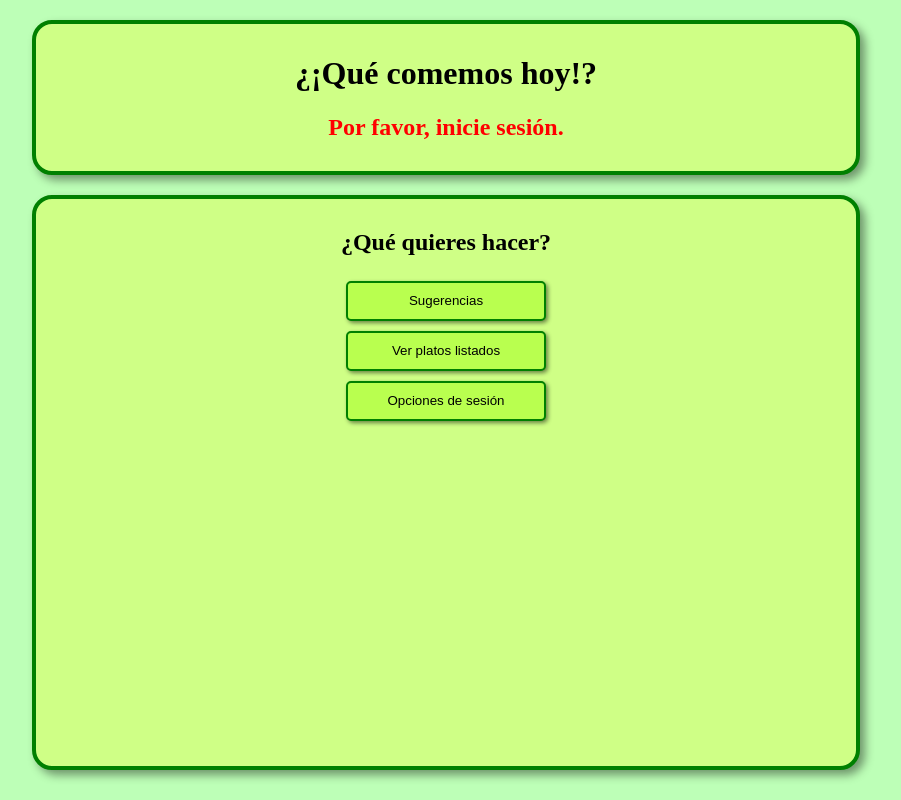
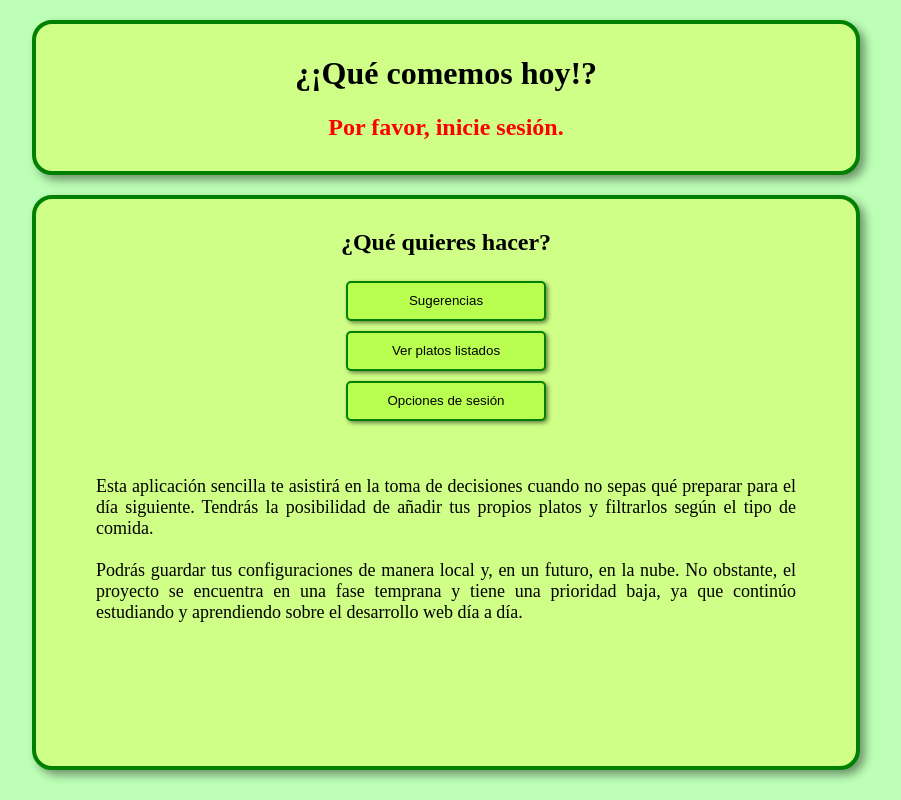
Before and after one commit to CarlosCaNav/Que_Comemos, an Angular app: page / in a window 1280 px wide. Shown: the whole page, without its empty margins (194-1095 px from the left). Built offline with nearby package versions, Linux system fonts and the light colour scheme.

Commit message:
Mensaje explicativo en la pantalla de inicio

```diff
--- a/src/app/components/inicio/inicio.component.html
+++ b/src/app/components/inicio/inicio.component.html
@@ -4,4 +4,18 @@
   <button routerLink="/sugerencia" style="height: 40px;">Sugerencias</button> <br />
   <button routerLink="/platos" style="height: 40px;">Ver platos listados</button> <br />
   <button routerLink="/login" style="height: 40px;">Opciones de sesión</button>
+  <p style="text-align: justify; margin: 50px; font-size: large;">Esta aplicación sencilla te asistirá en la toma de decisiones cuando no sepas qué preparar para el día siguiente.
+    Tendrás la posibilidad de añadir tus propios platos y filtrarlos según el tipo de comida. <br> <br>
+  Podrás guardar tus configuraciones de manera local y, en un futuro, en la nube. No obstante, el proyecto se encuentra en una fase temprana y tiene una prioridad baja,
+  ya que continúo estudiando y aprendiendo sobre el desarrollo web día a día.</p>
 </div>
+
+
+<!-- Esta aplicación te ayudará a decidir qué preparar para comer. Puedes añadir tus propios platos y filtrarlos por tipo de comida. <br> <br>
+Puedes guardar tus configuraciones localmente y, en el futuro, en la nube. El proyecto está en una fase temprana y tiene una prioridad baja, ya que sigo estudiando y aprendiendo sobre desarrollo web. -->
+
+<!-- Esta sencilla aplicación te servirá a decidirte cuando no sepas qué preparar de comer para el día siguiente.
+  Podrás añadir tus propios platos y filtrarlos por el tipo de comida que son. <br> <br>
+Puedes guardar tus configuraciones de manera local y en un futuro en la nube, pero el proyecto aun se encuentra en una fase muy temprana y tiene una prioridad baja
+ya que sigo estudiando y aprendiendo día a día sobre el desarrollo web
+ -->
--- a/src/app/datos.service.ts
+++ b/src/app/datos.service.ts
@@ -1,7 +1,7 @@
 import { HttpClient } from '@angular/common/http';
-import { Injectable, Signal } from '@angular/core';
+import { Injectable} from '@angular/core';
 import { Comidas } from './interfaces/comidas';
-import { FormGroup, FormControl, Validators } from '@angular/forms';
+import { FormGroup, FormControl} from '@angular/forms';
 import { signal } from '@angular/core';
 
 @Injectable({
```
